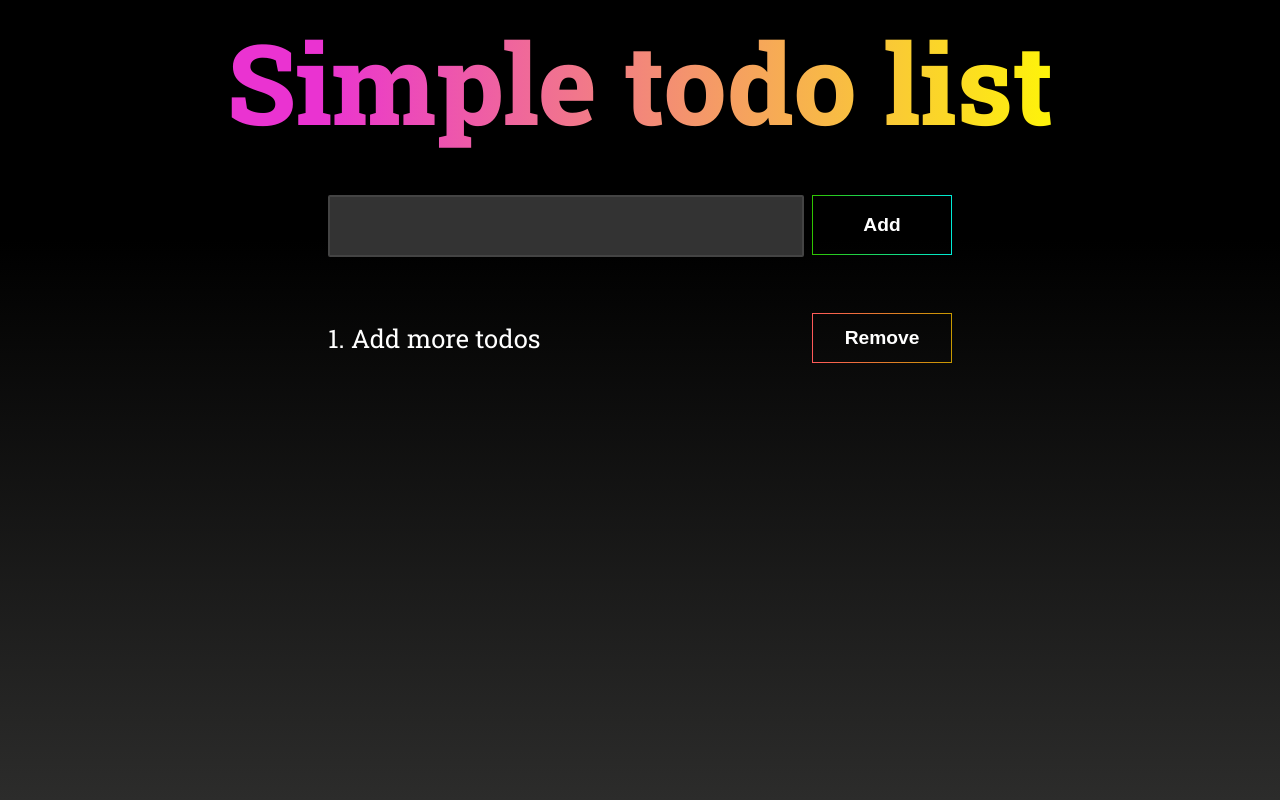
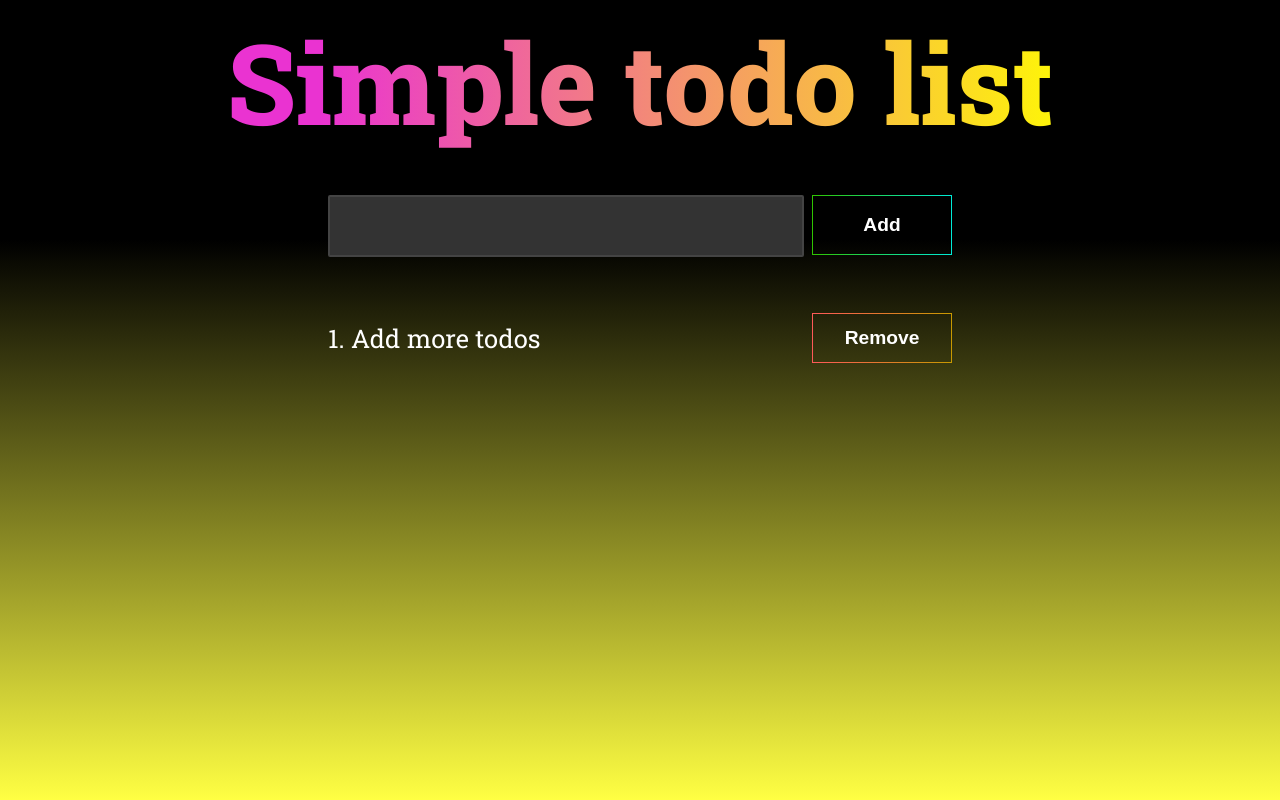
Before and after one commit to t-mu/simple-todo, a React (Create React App) app: page / in a window 1280 px wide. Built offline with nearby package versions, Linux system fonts and the light colour scheme.

Commit message:
changed body element bg-colour to linear black-yellow

```diff
--- a/src/index.scss
+++ b/src/index.scss
@@ -3,8 +3,13 @@ body {
   -webkit-font-smoothing: antialiased;
   -moz-osx-font-smoothing: grayscale;
   height: 100vh;
-  font-family: 'Roboto Slab', serif;
+  font-family: "Roboto Slab", serif;
   background: rgb(0, 0, 0);
-  background: linear-gradient(180deg, rgb(0, 0, 0) 30%, rgb(44, 44, 43) 100%, rgb(88, 88, 88) 100%);
+  background: linear-gradient(
+    180deg,
+    rgb(0, 0, 0) 30%,
+    rgb(255, 255, 67) 100%,
+    rgb(255, 200, 0) 100%
+  );
   color: white;
 }
```
